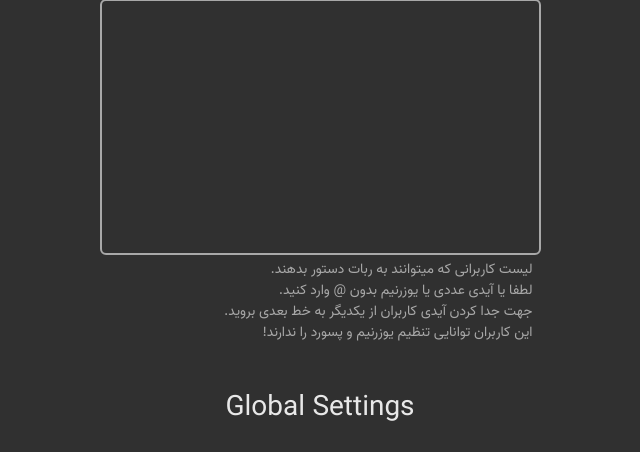
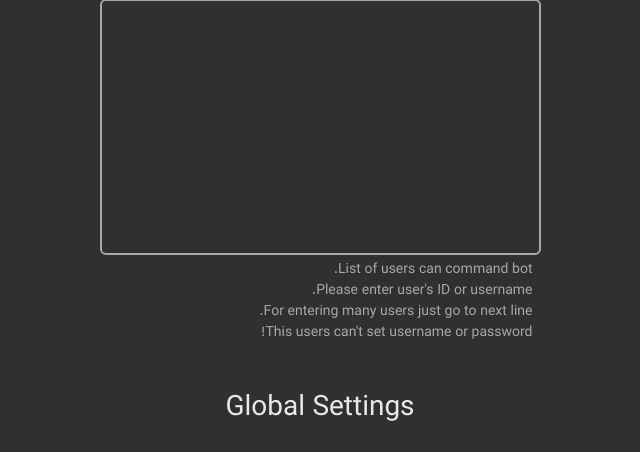
Before and after one commit to Moji-Asg/Django-Telegram-Tagger, a Django app: page /settings/main/ in a window 1280 px wide. Shown: the part 317-769 px from the top of the page, without its empty margins (320-960 px from the left). Run offline with Django 4.2, Linux system fonts and the light colour scheme; the visitor is signed in with stand-in values (Sample User, id 1); data that the repository does not hold is empty; some libraries are stand-ins or nearby versions; some web fonts are replaced.

Commit message:
Fix Bugs

```diff
--- a/django-telegram-tagger/telegram/templates/telegram/components/_admins-list-help-text.html
+++ b/django-telegram-tagger/telegram/templates/telegram/components/_admins-list-help-text.html
@@ -1,7 +1,7 @@
-لیست کاربرانی که میتوانند به ربات دستور بدهند.
+List of users can command bot.
 <br>
-لطفا یا آیدی عددی یا یوزرنیم بدون @ وارد کنید.
+Please enter user's ID or username.
 <br>
-جهت جدا کردن آیدی کاربران از یکدیگر به خط بعدی بروید.
+For entering many users just go to next line.
 <br>
-این کاربران توانایی تنظیم یوزرنیم و پسورد را ندارند!
+This users can't set username or password!
--- a/docker-compose.yml
+++ b/docker-compose.yml
@@ -1,7 +1,7 @@
 version: "3"
 services:
   tagger:
-    image: tagger
+    build: .
     ports:
       - "8000:8000"
     volumes:
```
Also changed, not shown: 2 other files.
